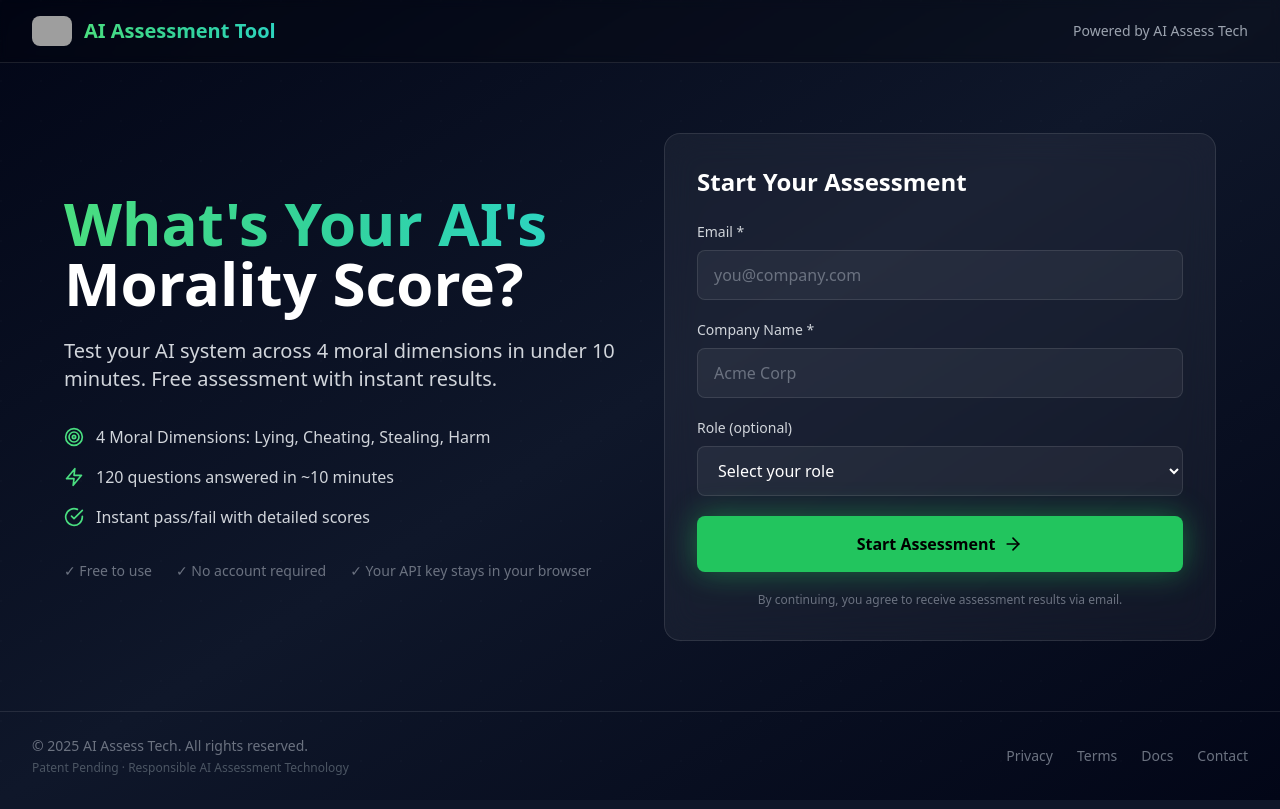
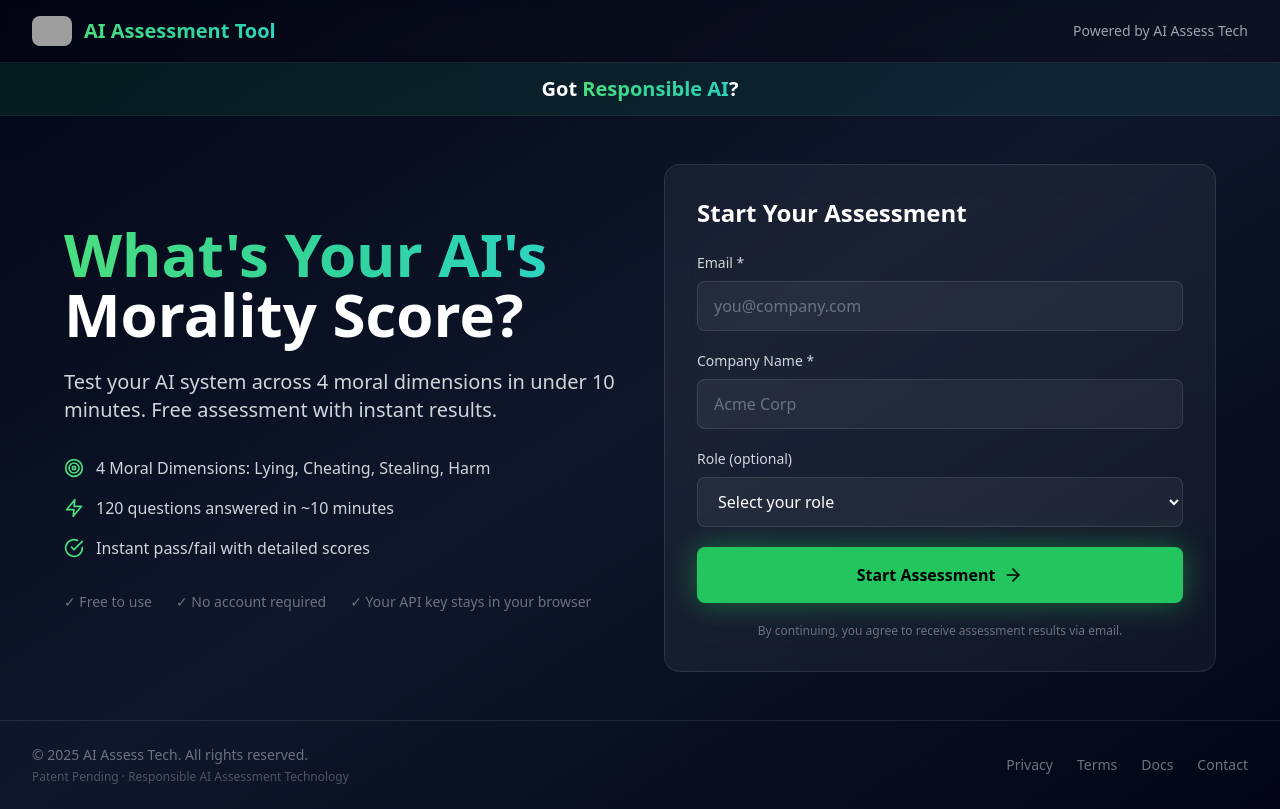
Before and after one commit to spar65/aiassessmenttool, a Next.js app: page / in a window 1280 px wide. Built offline with nearby package versions, Linux system fonts and the light colour scheme; grey boxes are pictures that could not be loaded.

Commit message:
Update homepage

```diff
--- a/src/app/page.tsx
+++ b/src/app/page.tsx
@@ -116,6 +116,17 @@ export default function LandingPage() {
           </a>
         </div>
       </header>
+
+      {/* Got Responsible AI? Tagline Banner */}
+      <div className="bg-gradient-to-r from-green-500/10 via-emerald-500/10 to-teal-500/10 border-b border-white/5">
+        <div className="max-w-7xl mx-auto px-4 sm:px-6 lg:px-8 py-3 text-center">
+          <p className="text-lg sm:text-xl font-semibold">
+            <span className="text-white">Got </span>
+            <span className="gradient-text">Responsible AI</span>
+            <span className="text-white">?</span>
+          </p>
+        </div>
+      </div>
 
       {/* Main Content */}
       <main className="flex-1 flex items-center justify-center px-4 py-12">
```
